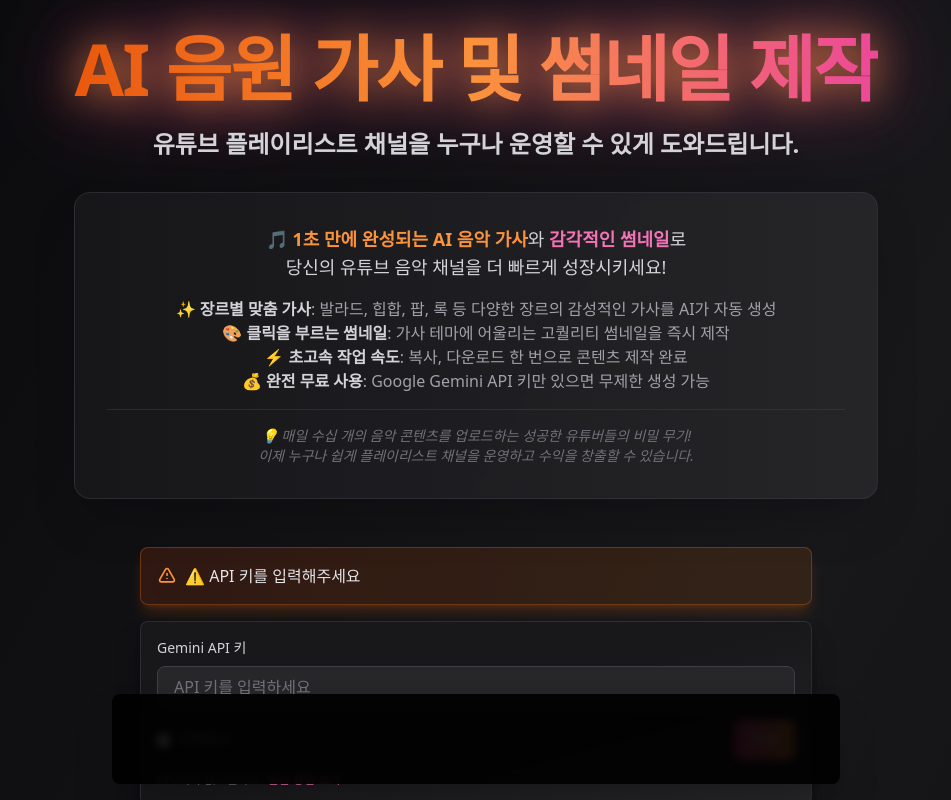
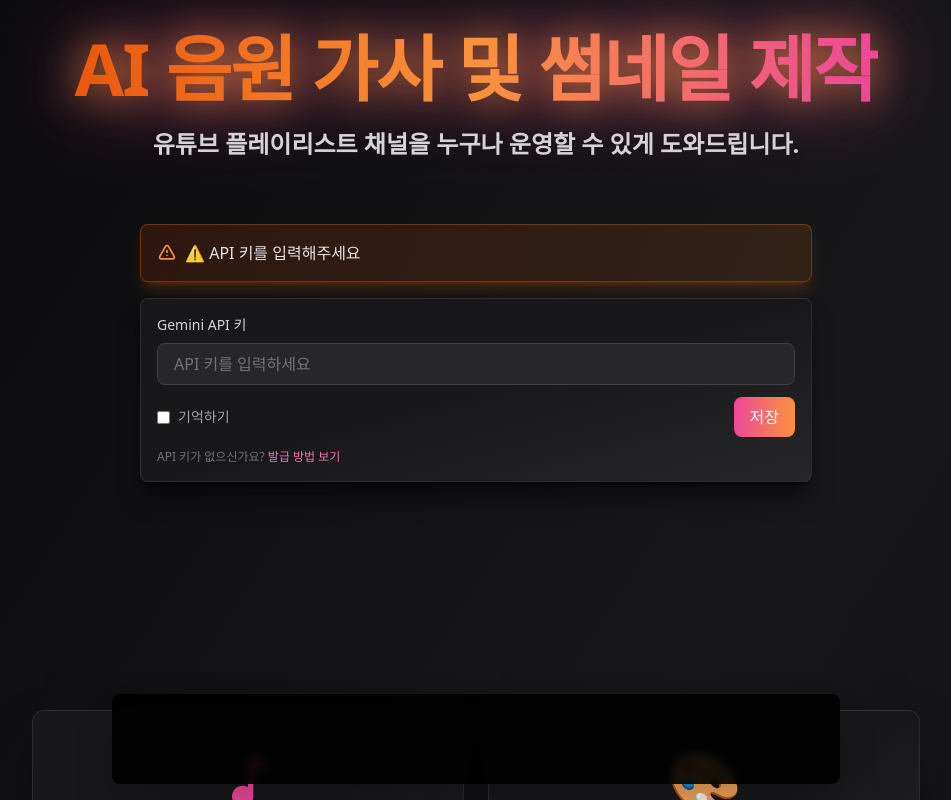
Before and after one commit to angibeom0985-arch/aimusic-l, a React (Vite) app: page / in a window 1280 px wide. Shown: the top 800 px of the page, without its empty margins (164-1115 px from the left). Built offline with nearby package versions, Linux system fonts and the light colour scheme.

Commit message:
Docs: 메인 페이지 상세 소개글 제거, 네이버 블로그용 웹사이트 소개글 작성 (BLOG_POST.md)

```diff
--- a/pages/HomePage.tsx
+++ b/pages/HomePage.tsx
@@ -37,47 +37,6 @@ const HomePage: React.FC<HomePageProps> = ({ apiKey, setApiKey }) => {
         <p className="text-zinc-300 text-xl md:text-2xl font-semibold mb-4 drop-shadow-lg">
           유튜브 플레이리스트 채널을 누구나 운영할 수 있게 도와드립니다.
         </p>
-        <div className="bg-gradient-to-r from-zinc-900/90 to-zinc-800/90 backdrop-blur-sm border border-zinc-700/50 rounded-2xl p-6 md:p-8 shadow-2xl mt-8">
-          <p className="text-zinc-300 text-base md:text-lg leading-relaxed mb-4">
-            🎵{" "}
-            <span className="font-bold text-orange-400">
-              1초 만에 완성되는 AI 음악 가사
-            </span>
-            와 <span className="font-bold text-pink-400">감각적인 썸네일</span>
-            로<br />
-            당신의 유튜브 음악 채널을 더 빠르게 성장시키세요!
-          </p>
-          <p className="text-zinc-400 text-sm md:text-base leading-relaxed mb-3">
-            ✨{" "}
-            <span className="text-zinc-300 font-semibold">
-              장르별 맞춤 가사
-            </span>
-            : 발라드, 힙합, 팝, 록 등 다양한 장르의 감성적인 가사를 AI가 자동
-            생성
-            <br />
-            🎨{" "}
-            <span className="text-zinc-300 font-semibold">
-              클릭을 부르는 썸네일
-            </span>
-            : 가사 테마에 어울리는 고퀄리티 썸네일을 즉시 제작
-            <br />⚡{" "}
-            <span className="text-zinc-300 font-semibold">
-              초고속 작업 속도
-            </span>
-            : 복사, 다운로드 한 번으로 콘텐츠 제작 완료
-            <br />
-            💰{" "}
-            <span className="text-zinc-300 font-semibold">완전 무료 사용</span>:
-            Google Gemini API 키만 있으면 무제한 생성 가능
-          </p>
-          <p className="text-zinc-500 text-xs md:text-sm italic border-t border-zinc-700/50 pt-4 mt-4">
-            💡 매일 수십 개의 음악 콘텐츠를 업로드하는 성공한 유튜버들의 비밀
-            무기!
-            <br />
-            이제 누구나 쉽게 플레이리스트 채널을 운영하고 수익을 창출할 수
-            있습니다.
-          </p>
-        </div>
       </div>
 
       {/* API 키 입력 섹션 */}
```
Also changed, not shown: 1 other file (tests, documents, lock files or other folders).
